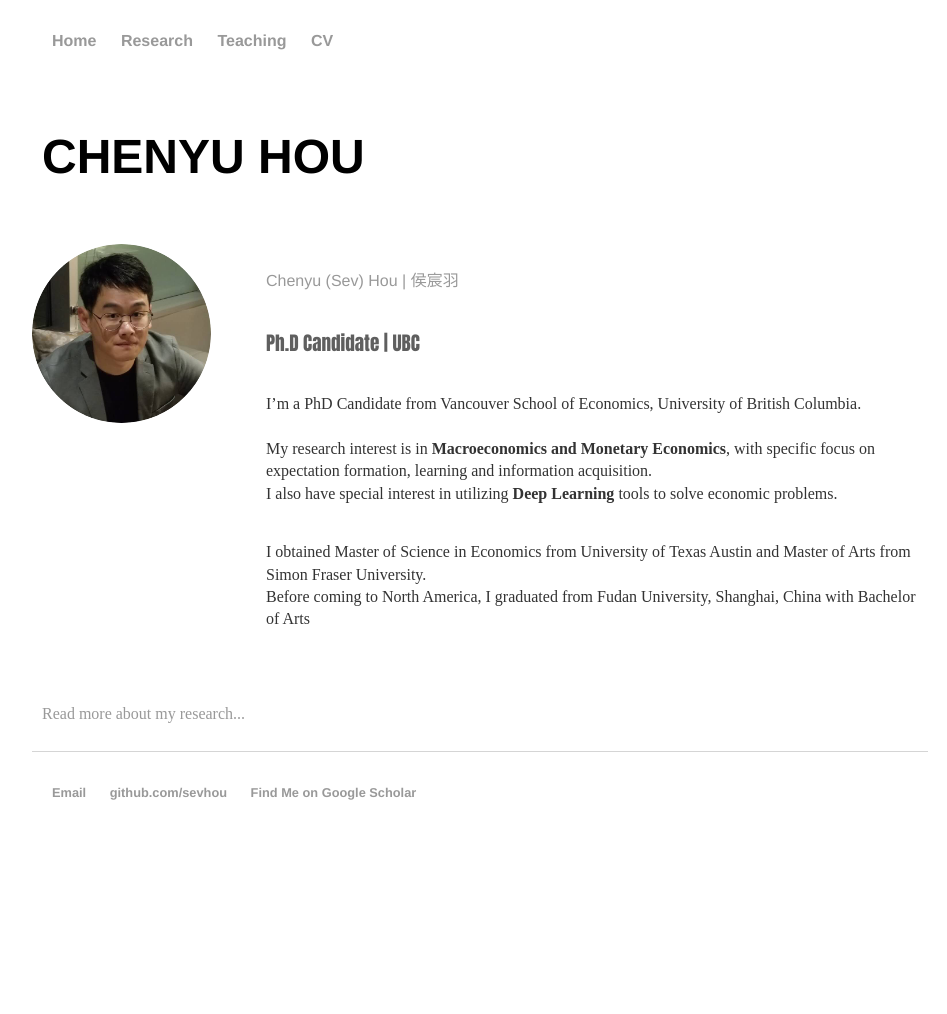
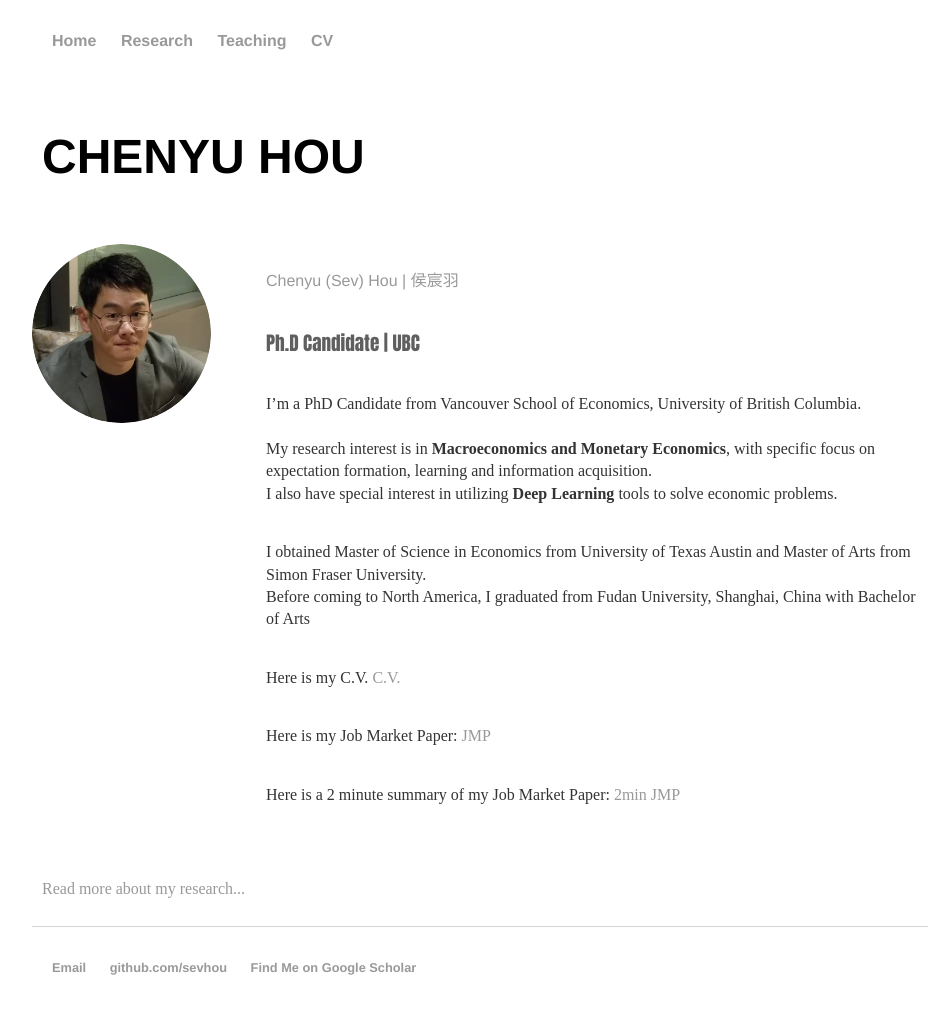
Before and after one commit to sevhou/sevhou.github.io, a Jekyll site: the page built from index.html, in a window 1280 px wide, cut to the strip 94-1149 px from the top of the page. Shown: the top 1014 px of the strip, without its empty margins (160-1107 px from the left). Built offline with Jekyll 4.4.1, drawn with Linux system fonts in a browser that asks for light colours; before the commit the page ends 974 px from its top, so only the background shows below that.

Commit message:
Update index.html

```diff
--- a/index.html
+++ b/index.html
@@ -17,6 +17,12 @@ title: Chenyu Hou (Sev)
 
 			<p>I obtained Master of Science in Economics from University of Texas Austin and Master of Arts from Simon Fraser University.
 			<br>Before coming to North America, I graduated from Fudan University, Shanghai, China with Bachelor of Arts</p>
+
+			<p>Here is my C.V. <a href="https://sevhou.github.io/cv/Chenyu%20Hou%20CV.pdf">C.V.</a></p>
+
+			<p>Here is my Job Market Paper: <a href="https://sevhou.github.io/research/Learning_with_RNN_Sev_latest.pdf">JMP</a></p>
+
+			<p>Here is a 2 minute summary of my Job Market Paper: <a href="https://youtu.be/8OJDsFWzdX4">2min JMP</a></p>
 		</div><!-- /.rightblock -->
 
 	<p>
```
